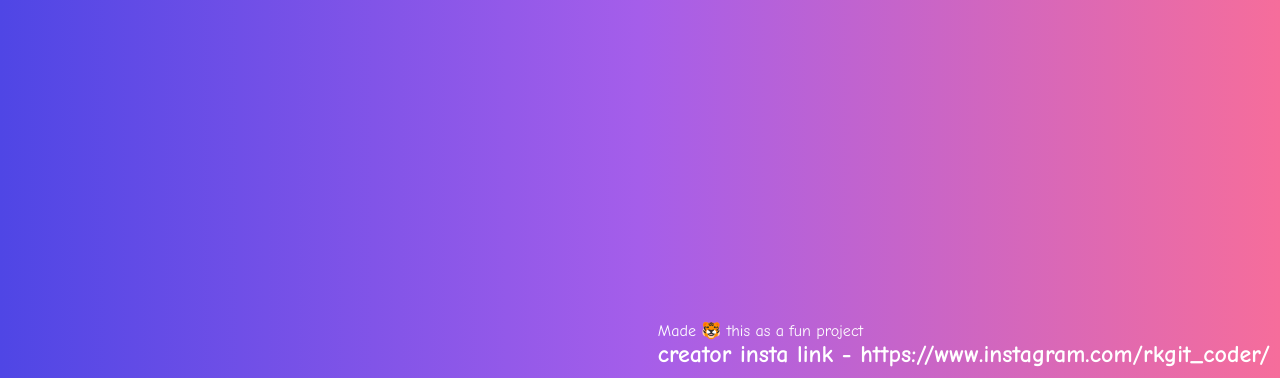
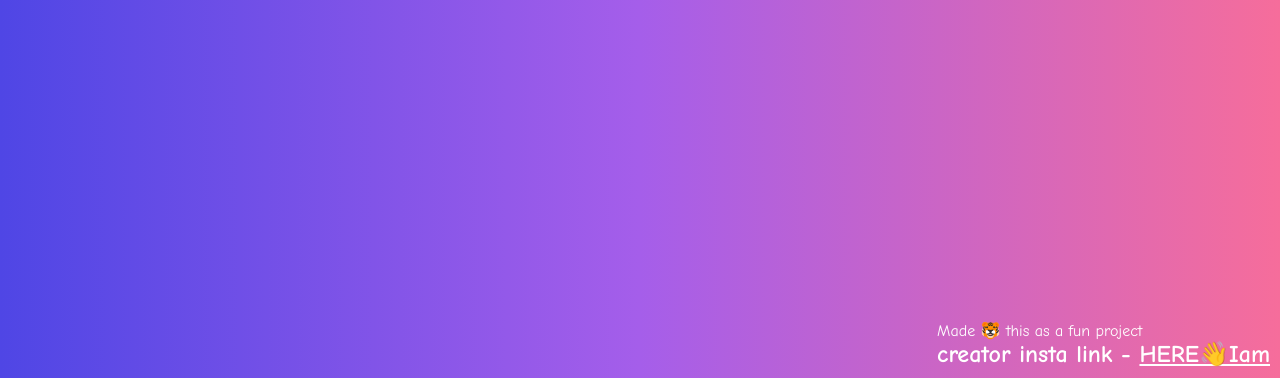
Before and after one commit to Alkush-Pipania/fun-project, an Astro site: page / in a window 1280 px wide. Shown: the part 422-800 px from the top of the page. Built offline with nearby package versions, Linux system fonts and the light colour scheme; Astro itself is replaced by a stand-in of ours.

Commit message:
Update index.astro

```diff
--- a/src/pages/index.astro
+++ b/src/pages/index.astro
@@ -61,7 +61,7 @@
     <footer>
 
       Made 🐯 this as a fun project <br>
-     <h2> creator insta link - </br> <a>https://www.instagram.com/rkgit_coder/</a>
+     <h2> creator insta link - </br> <a href="https://www.instagram.com/rkgit_coder">HERE👋Iam</a>
 
     </footer>
   </body>
```
